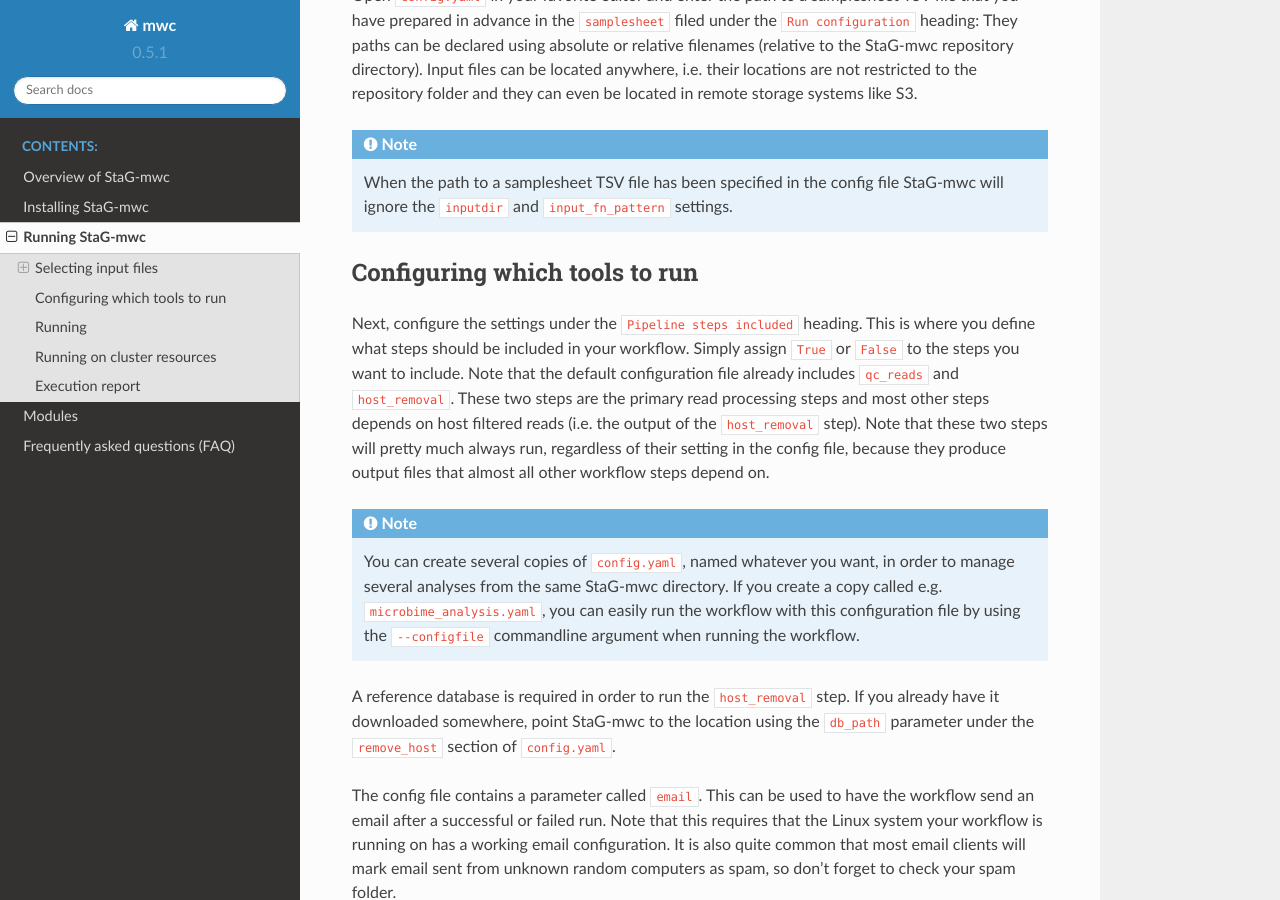
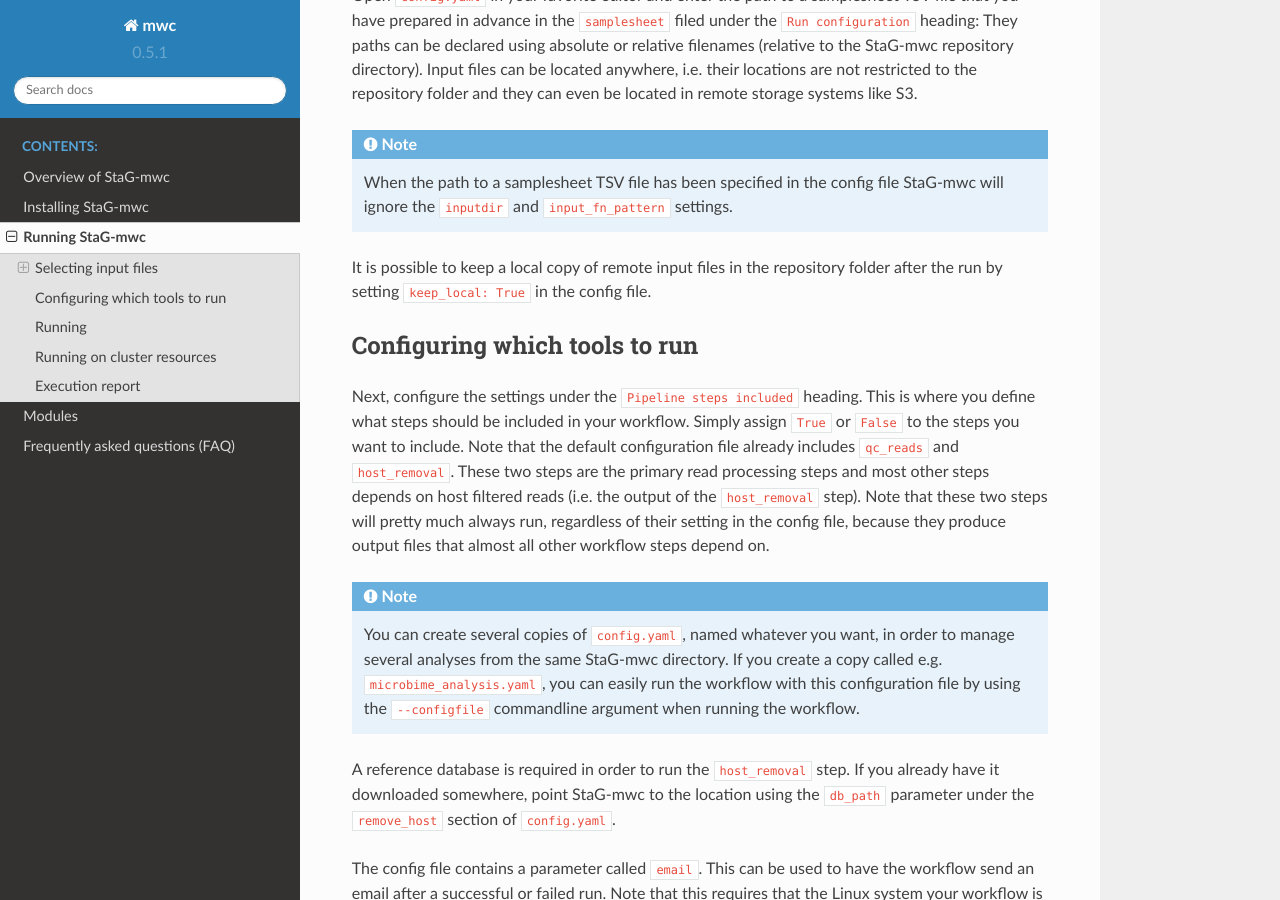
Before and after one commit to ctmrbio/stag-mwc, a Sphinx documentation site: the page built from docs/source/running.rst, in a window 1280 px wide and 900 px high, scrolled down 1109 px. Built offline with Sphinx 7.4.7 and the Read the Docs theme 2.0.0, drawn with Linux system fonts in a browser that asks for light colours.

Commit message:
Add mention of keep_local config setting in docs

```diff
--- a/docs/source/running.rst
+++ b/docs/source/running.rst
@@ -55,6 +55,9 @@
    When the path to a samplesheet TSV file has been specified in the config
    file |full_name| will ignore the ``inputdir`` and ``input_fn_pattern``
    settings.
+
+It is possible to keep a local copy of remote input files in the repository
+folder after the run by setting ``keep_local: True`` in the config file.
 
 
 Configuring which tools to run
```
